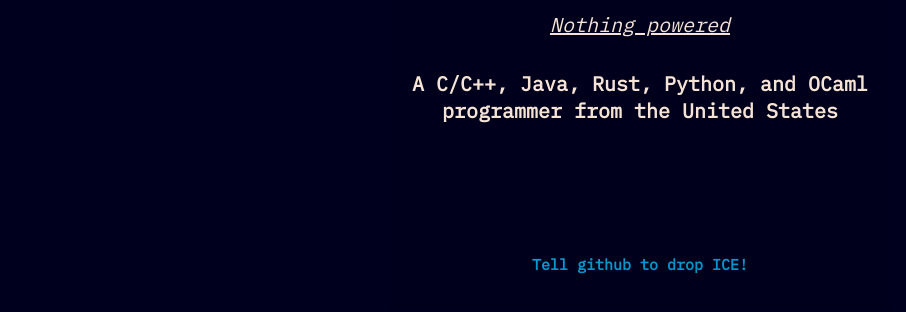
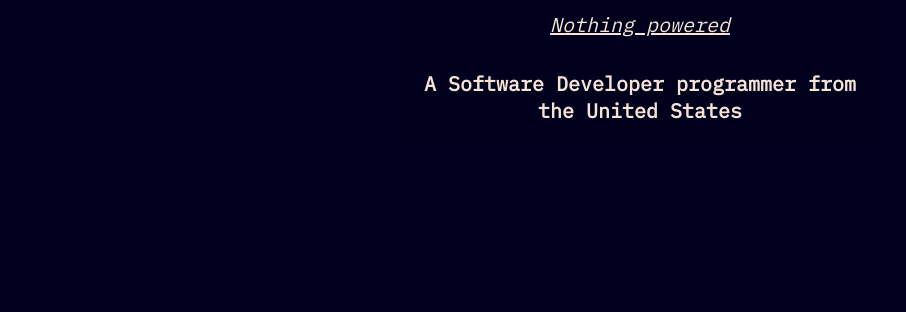
Before and after one commit to sa111n111/sal1ence, a plain HTML site: page index.html in a window 1280 px wide. Shown: the part 160-472 px from the top of the page, without its empty margins (0-906 px from the left). Drawn offline with Linux system fonts and the light colour scheme; a web font is replaced by a local one.

Commit message:
Update index.html

```diff
--- a/index.html
+++ b/index.html
@@ -1,7 +1,7 @@
 <!DOCTYPE html>
 <html>
     <head>
-    <title>ja1lman14</title>
+    <title>sal1ent</title>
     <link rel = "stylesheet" href="static/style.css">
     <link rel="preconnect" href="https://fonts.gstatic.com">
     <link href="https://fonts.googleapis.com/css2?family=IBM+Plex+Mono&family=Quicksand:wght@300&family=Sansita+Swashed:wght@300&display=swap" rel="stylesheet">
@@ -9,7 +9,7 @@
     <body>
         <h2>
             <ul>
-                <li><a href="https://ja1lman.github.io/ja1lman">Home</a></li>
+                <li><a href="https://sal1ent.github.io/sal1ent">Home</a></li>
             </ul>
         </h2>
         <div class="center">
@@ -28,15 +28,8 @@
             </div>
             <h2>
                 <div>
-                  <p>  A C/C++, Java, Rust, Python, and OCaml programmer from the United States</p>
+                  <p>  A Software Developer programmer from the United States</p>
                 </div>
             </h2>
-            <h6 href="">
-                <br>
-                <br>
-                <br>
-                <br>
-                Tell github to drop ICE!
-            </h6>
     </head>
 </html>
```
